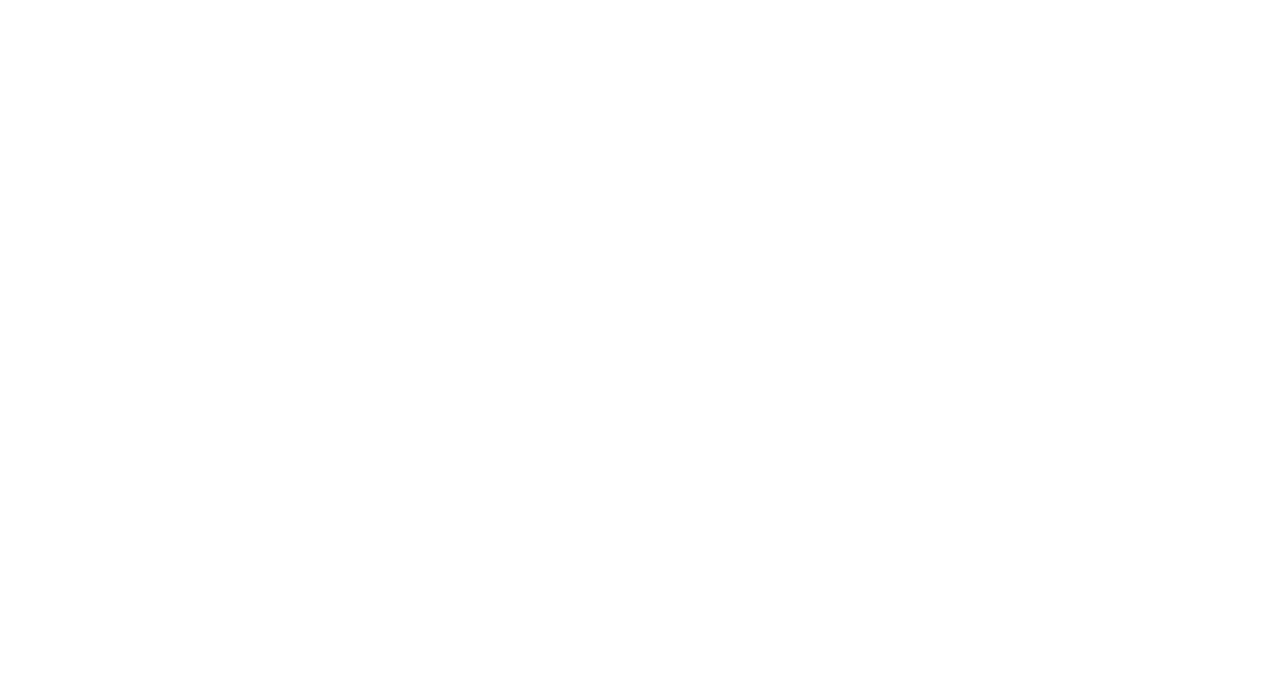
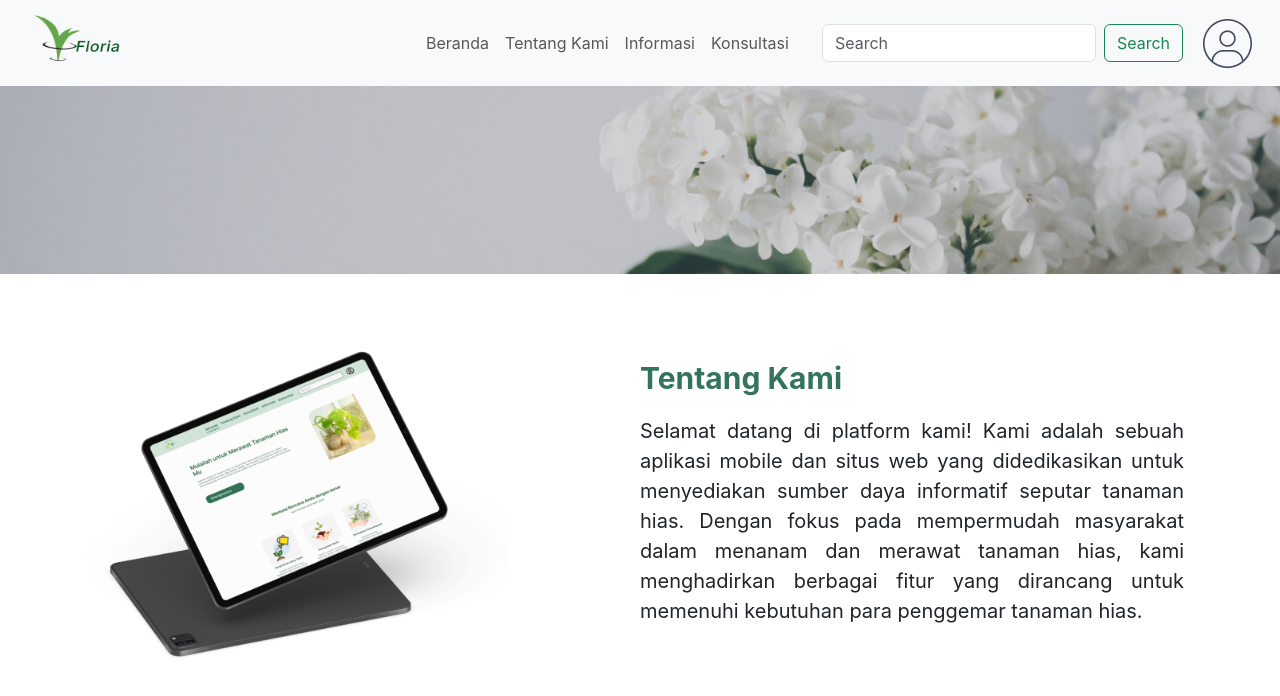
Before and after one commit to Serly-Eldina/UMI-MASSIVE, a React (Vite) app: page /tentangkami in a window 1280 px wide. Before the commit this address had no page. Shown: the top 696 px of the page. Built offline with nearby package versions, Linux system fonts and the light colour scheme.

Commit message:
push tentang kami

```diff
--- a/src/App.jsx
+++ b/src/App.jsx
@@ -5,6 +5,7 @@
 import LoginPage from './pages/LoginPage'
 import RegisterPage from './pages/RegisterPage'
 import UserProfile from './pages/UserProfile'
+import TentangKami from './pages/TentangKami'
 function App() {
   return(
    <div>
@@ -15,6 +16,7 @@
     <Route path="Login" Component ={LoginPage}/>
     <Route path='Register' Component={RegisterPage}/>
     <Route path='userprofile' Component={UserProfile}/>
+    <Route path='tentangkami' Component={TentangKami}/>
 
    </Routes>
 
--- /dev/null
+++ b/src/css/tentangkami.css
@@ -0,0 +1,28 @@
+.container1 {
+    display: flex;
+    justify-content: space-between;
+    align-items: center;
+    height: 100%;
+
+}
+
+.gambarlaptop {
+    width: 80%;
+    height: 100%;
+    margin-left: 15%;
+}
+
+.teks-tentang-kami h3 {
+    font-size: 30px;
+    font-weight: bold;
+    color: #34745C;
+
+}
+
+.teks-tentang-kami p {
+    font-size: 20px;
+    margin-top: 20px;
+    margin-bottom: 20px;
+    margin-right: 15%;
+    text-align: justify;
+}
--- a/src/pages/HomePage.jsx
+++ b/src/pages/HomePage.jsx
@@ -31,7 +31,7 @@
       <NavbarBS expand="lg" className="bg-body-tertiary" sticky='top'>
         <Container fluid>
           <NavbarBS.Brand>
-            <img src={logonav} alt='logo' style={{ width: '90px', height: '60px', paddingBottom: '10px' }} />
+            <img src={logonav} alt='logo' style={{ marginLeft:'20%' , width: '90px', height: '60px', paddingBottom: '10px' }} />
           </NavbarBS.Brand>
           <NavbarBS.Toggle aria-controls="navbarScroll" />
           <NavbarBS.Collapse id="navbarScroll">
@@ -42,7 +42,7 @@
 
             >
               <Nav.Link href="/">Beranda</Nav.Link>
-              <Nav.Link href="Login">Tentang Kami</Nav.Link>
+              <Nav.Link href="tentangkami">Tentang Kami</Nav.Link>
               <Nav.Link href="Register">Informasi</Nav.Link>
               <Nav.Link href="#action2">Konsultasi</Nav.Link>
             </Nav>
--- /dev/null
+++ b/src/pages/TentangKami.jsx
@@ -0,0 +1,99 @@
+import Button from 'react-bootstrap/Button';
+import Container from 'react-bootstrap/Container';
+import Form from 'react-bootstrap/Form';
+import Nav from 'react-bootstrap/Nav';
+import NavbarBS from 'react-bootstrap/Navbar';
+import logonav from '../images/logonav.png';
+import logosementara from '../assets/logosementara.png';
+import tentangkami from '../images/tentangkami.png';
+import tentangkami1 from '../images/tentangkami1.png';
+import '../css/tentangkami.css';
+
+const TentangKami = () => {
+    return (
+        <>
+            <NavbarBS expand="lg" className="bg-body-tertiary" sticky='top'>
+                <Container fluid>
+                    <NavbarBS.Brand>
+                        <img src={logonav} alt='logo' style={{ marginLeft:'20%' ,  width: '90px', height: '60px', paddingBottom: '10px' }} />
+                    </NavbarBS.Brand>
+                    <NavbarBS.Toggle aria-controls="navbarScroll" />
+                    <NavbarBS.Collapse id="navbarScroll">
+                        <Nav
+                            className="navbar-custom me-auto me-2 my-2 my-lg-0"
+                            style={{ maxHeight: 'auto', marginLeft: '300px' }}
+                            navbarScroll
+
+                        >
+                            <Nav.Link href="/">Beranda</Nav.Link>
+                            <Nav.Link href="tentangkami">Tentang Kami</Nav.Link>
+                            <Nav.Link href="Register">Informasi</Nav.Link>
+                            <Nav.Link href="#action2">Konsultasi</Nav.Link>
+                        </Nav>
+                        <Form className="d-flex" style={{marginRight: '20px'}}>
+                            <Form.Control
+                                type="search"
+                                placeholder="Search"
+                                className="me-2"
+                                aria-label="Search"
+                            />
+                            <Button variant="outline-success">Search</Button>
+                        </Form>
+                        <NavbarBS.Brand>
+                            <img src={logosementara} alt='logo' />
+                        </NavbarBS.Brand>
+                    </NavbarBS.Collapse>
+                </Container>
+            </NavbarBS>
+            <div>
+                <img
+                    src={tentangkami}
+                    alt=""
+                    style={{
+                        maxWidth: '100%',
+                        height: 'auto',
+                        display: 'block', // Membuat gambar tetap dalam aliran dokumen
+                        margin: 'auto',   // Pusatkan gambar
+                    }}
+                />
+            </div>
+
+
+                    <div className="container1">
+                        <div className="col-md-5">
+                            <div className="gambarlaptop">
+                                <img
+                                    src={tentangkami1}
+                                    alt="gambar tentang kami"
+                                    style={{
+                                        maxWidth: '100%',
+                                        height: 'auto',
+                                        display: 'block',
+                                        margin: 'auto',
+                                    }}
+                                />
+                            </div>
+                        </div>
+
+                        <div className="col-md-6">
+                            <div className="teks-tentang-kami">
+                                <h3>Tentang Kami</h3>
+                                <p >
+                                    Selamat datang di platform kami! Kami adalah sebuah aplikasi
+                                    mobile dan situs web yang didedikasikan untuk menyediakan sumber
+                                    daya informatif seputar tanaman hias. Dengan fokus pada
+                                    mempermudah masyarakat dalam menanam dan merawat tanaman hias,
+                                    kami menghadirkan berbagai fitur yang dirancang untuk memenuhi
+                                    kebutuhan para penggemar tanaman hias.
+                                </p>
+                            </div>
+                        </div>
+                    </div>
+
+
+
+        </>
+    )
+}
+
+export default TentangKami
```
Also changed, not shown: src/images/tentangkami.png (added), src/images/tentangkami1.png (added).
